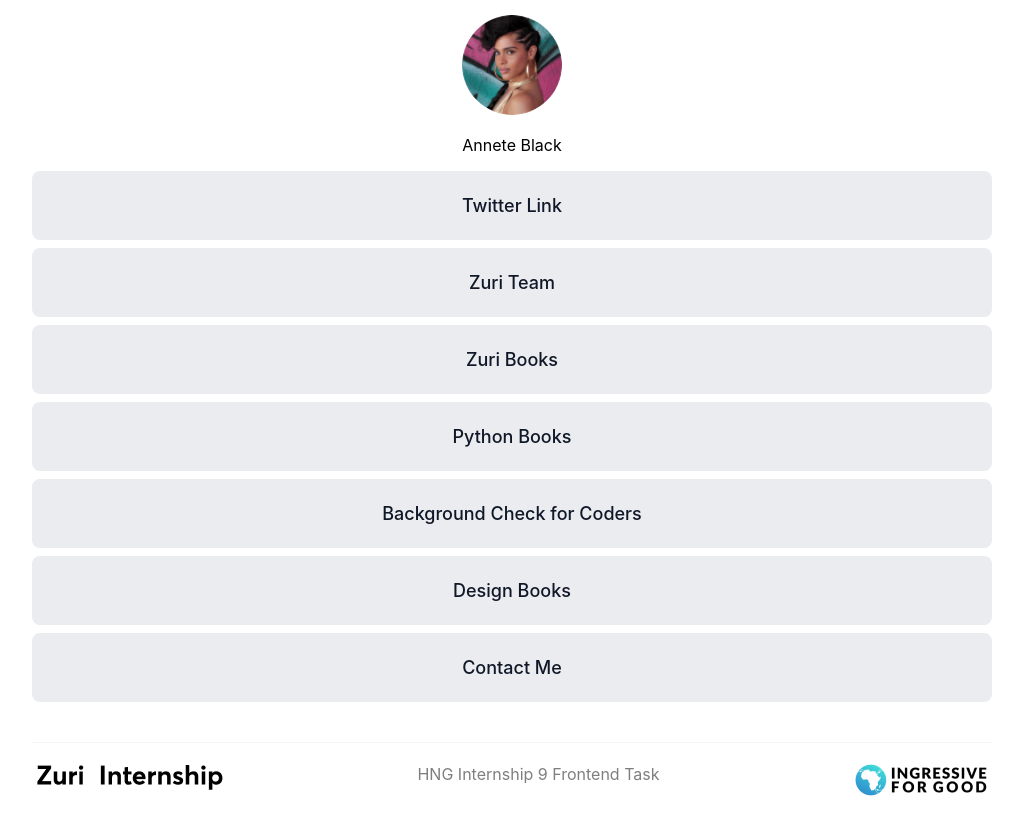
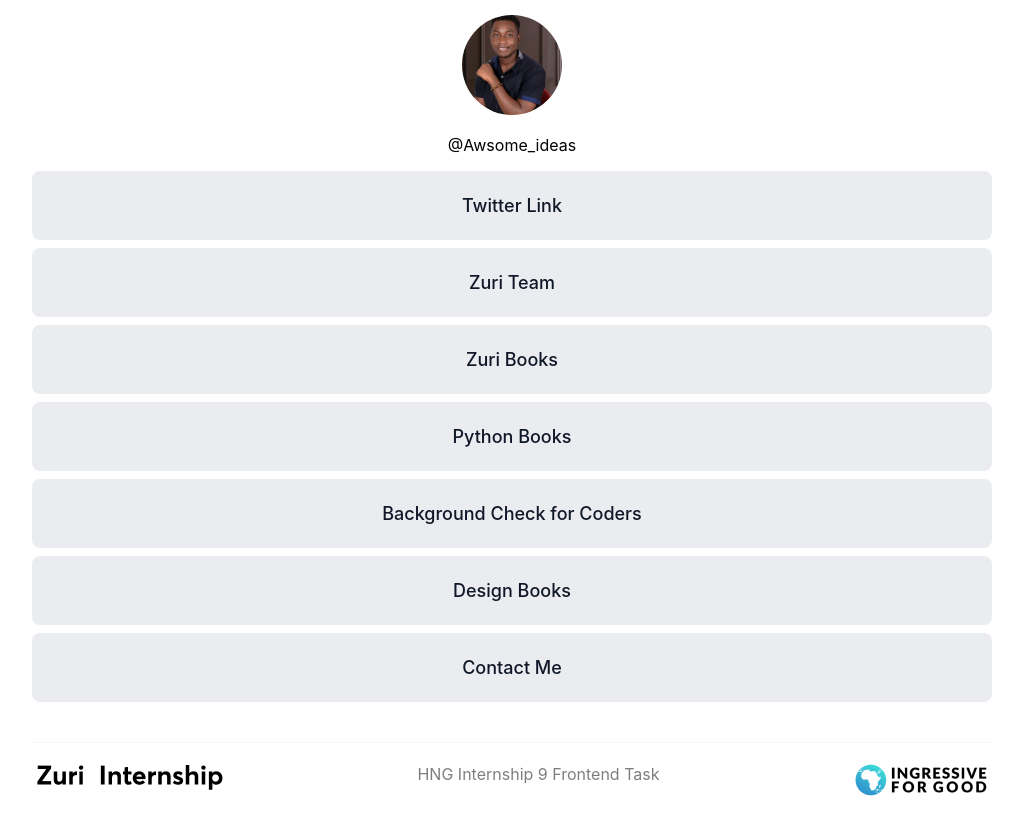
Before and after one commit to jackfros-glitch/HNG_Stage1, a React (Create React App) app: page / in a window 1280 px wide. Shown: the whole page, without its empty margins (128-1151 px from the left). Built offline with nearby package versions, Linux system fonts and the light colour scheme.

Commit message:
Style: Changed the profile image to my image and the twitter name

```diff
--- a/src/Components/Header.js
+++ b/src/Components/Header.js
@@ -1,5 +1,5 @@
 
-import img from '../images/profile__img.png'
+import img from '../images/manasseh.jpg'
 import { useLocation } from 'react-router-dom'
 
 function Header() {
@@ -9,7 +9,7 @@ function Header() {
     <>
     {location.pathname === '/' && <div style={{textAlign:'center'}}>
         <img id='profile_img' src={img} alt="" style={{height:100, borderRadius:50, objectFit:'cover'}} />
-        <p id='twitter'>Annete Black</p>
+        <p id='twitter'>@Awsome_ideas</p>
         <p id='slack' hidden>Slack username</p>
     </div>}
     {location.pathname === '/contact' && <h1 style={{padding:'10px', paddingBottom:'0px', fontSize:'36px', fontWeight:'600', color:'#101828'}}>Contact Me</h1>}
```
Also changed, not shown: src/images/manasseh.jpg (added).
